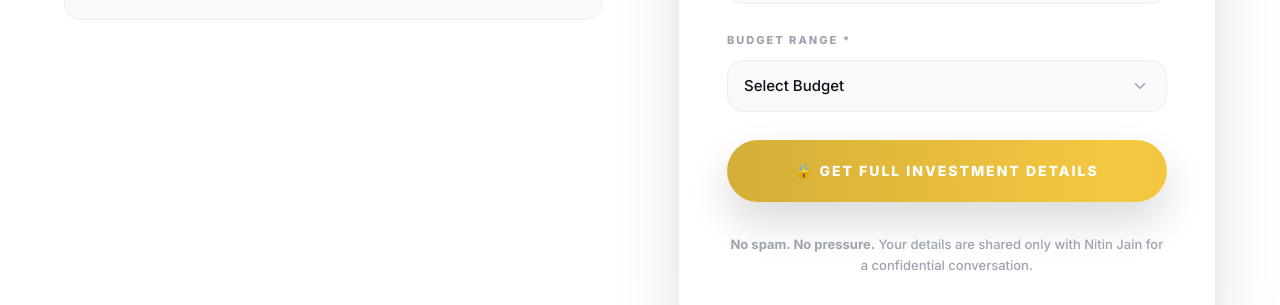
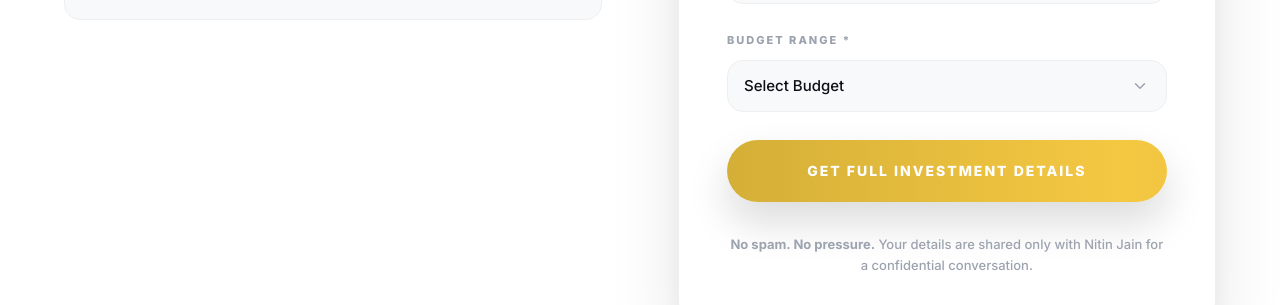
Before and after one commit to abhinyadesign/investogrowlanding, a Next.js app: page / in a window 1280 px wide. Shown: the part 9000-9305 px from the top of the page. Built offline with nearby package versions, Linux system fonts and the light colour scheme.

Commit message:
final changes hero section

```diff
--- a/components/ContactForm.jsx
+++ b/components/ContactForm.jsx
@@ -184,7 +184,7 @@ export default function ContactForm() {
           letterSpacing: '2px'
         }}
       >
-        {status === 'loading' ? <><Loader2 className="animate-spin" size={20} /> Processing…</> : "🔒 Get Full Investment Details"}
+        {status === 'loading' ? <><Loader2 className="animate-spin" size={20} /> Processing…</> : "Get Full Investment Details"}
       </motion.button>
 
       <p style={{ textAlign: 'center', fontSize: 13, color: 'var(--text-muted)', marginTop: 8, fontWeight: 500 }}>
```
